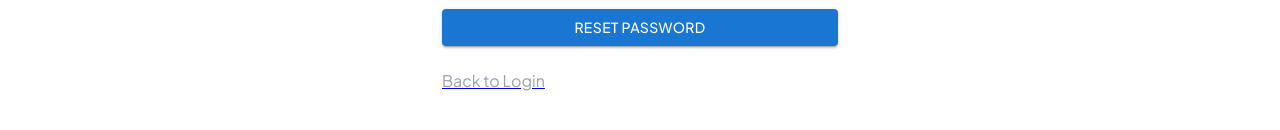
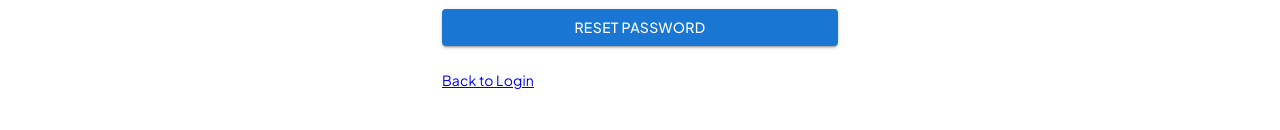
Before and after one commit to thakurthegr8/loop, a React (Create React App) app: page /ForgotPassword in a window 1280 px wide. Shown: the part 248-378 px from the top of the page. Built offline with nearby package versions, Linux system fonts and the light colour scheme; no server answers; the database is empty.

Commit message:
feat: added sx comp instead of custom css

```diff
--- a/src/components/blocks/ForgotPassword/ForgotPasswordForm/index.jsx
+++ b/src/components/blocks/ForgotPassword/ForgotPasswordForm/index.jsx
@@ -49,7 +49,9 @@ const ForgotPasswordFormBlock = () => {
             <Button type="submit" variant="contained" fullWidth>
               Reset Password
             </Button>
-            <Link to="/login"><span class='back-to-login'>Back to Login</span></Link>
+            <Typography variant="body2" sx={{'& a': { '&:hover': { textDecoration: 'underline',},}, }}>
+            <Link to="/login">Back to Login</Link>
+            </Typography>
           </Stack>
         </form>
       </Stack>
--- a/src/components/blocks/Login/LoginForm/index.jsx
+++ b/src/components/blocks/Login/LoginForm/index.jsx
@@ -60,7 +60,9 @@ const LoginFormBlock = () => {
                             <Stack spacing={2}>
                                 <TextField onChange={handleChange} type="email" name="email" label="Email" value={formData.email} error={errorState.email.error} helperText={errorState.email.message} variant="filled" size='small'/>
                                 <TextField onChange={handleChange} type="password" name="password" label="Password" value={formData.password} error={errorState.password.error} helperText={errorState.password.message} variant="filled" size='small'/>
-                                <Link to="/ForgotPassword" ><span class='forgot-password'>Forgot Password?</span></Link>
+                                <Typography variant="body2" sx={{'& a': { '&:hover': { textDecoration: 'underline',},}, }}>
+                                    <Link to="/ForgotPassword">Forgot Password?</Link>
+                                </Typography>
                                 <Button type='submit' variant='contained'>login</Button>
                                 <Link to="/register">
                                     <Button type='button' variant='outlined' fullWidth>register</Button>
--- a/src/index.css
+++ b/src/index.css
@@ -5,13 +5,3 @@
   box-sizing: border-box;
   font-family: 'Plus Jakarta Sans', sans-serif !important;
 }
-
-
-.back-to-login:hover,
-.forgot-password:hover {
-  color: #d32f2f;
-}
-
-.back-to-login {
-  color: #979FAF;
-}
```
